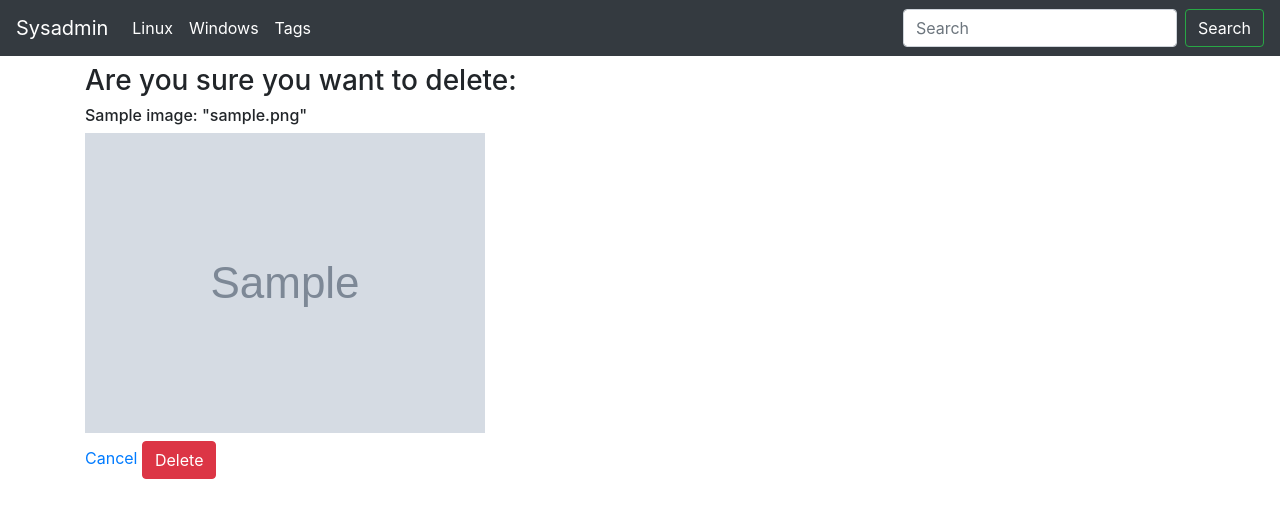
After one commit to Singlelogic/sysadmin, a Django app: page /blog/post/image/1/delete in a window 1280 px wide. The commit adds this page. Shown: the top 518 px of the page. Run offline with Django 3.2, Linux system fonts and the light colour scheme; tables that the repository leaves empty hold one stand-in row (values such as "Sample post"); grey boxes marked "Sample" are stand-in pictures; some libraries are stand-ins or nearby versions.

Commit message:
delete related images in a post

```diff
--- a/blog/models.py
+++ b/blog/models.py
@@ -104,3 +104,10 @@ class Images(models.Model):
 
     def __str__(self):
         return "%s - %s" % (self.post.title, self.name)
+
+    def get_absolute_url(self):
+        post = self.post
+        return reverse('post_update_url', kwargs={'slug': post.slug})
+
+    def get_delete_url(self):
+        return reverse('image_delete_url', kwargs={'id': self.id})
--- /dev/null
+++ b/blog/templates/blog/image_delete.html
@@ -0,0 +1,18 @@
+{% extends 'blog/base_blog.html' %}
+
+{% block title %}
+    Delete image - {{ block.super }}
+{% endblock %}
+
+{% block content %}
+    <form action="{{ image.get_delete_url }}" method="post">
+        {% csrf_token %}
+
+        <h3>Are you sure you want to delete:</h3>
+        <h6>{{ image.name }}: "{{ image.image.name }}"</h6>
+        <img class="delete" src="{{ image.image.url }}">
+        <a href="{{ image.get_absolute_url }}">Cancel</a>
+        <button type="submit" name="buttom" class="btn btn-danger">Delete</button>
+
+    </form>
+{% endblock %}
--- a/blog/templates/blog/post_update_form.html
+++ b/blog/templates/blog/post_update_form.html
@@ -22,7 +22,10 @@
 
         {{ modelformset.management_form }}
         {% for form in modelformset %}
-            <p>{{ form }}</p>
+            <p>
+                {{ form }}
+                <a href="{{ form.instance.get_delete_url }}" class="btn btn-danger">Delete</a>
+            </p>
         {% endfor %}
 
         <button type="submit" class="btn btn-primary">Edit post</button>
--- a/blog/urls.py
+++ b/blog/urls.py
@@ -9,6 +9,7 @@ urlpatterns = [
     path('post/<slug>/', PostDetail.as_view(), name='post_detail_url'),
     path('post/<slug>/update/', PostUpdate.as_view(), name='post_update_url'),
     path('post/<slug>/delete/', PostDelete.as_view(), name='post_delete_url'),
+    path('post/image/<id>/delete', ImageDelete.as_view(), name='image_delete_url'),
     path('tags/', tags_list, name='tags_list_url'),
     path('tag/create/', TagCreate.as_view(), name='tag_create_url'),
     path('tag/<slug>/', TagDetail.as_view(), name='tag_detail_url'),
--- a/blog/views.py
+++ b/blog/views.py
@@ -1,4 +1,4 @@
-from django.shortcuts import render, redirect
+from django.shortcuts import render, redirect, reverse
 from django.views.generic import View
 from django.contrib.auth.mixins import LoginRequiredMixin
 from django.core.paginator import Paginator
@@ -107,6 +107,18 @@ class PostDelete(LoginRequiredMixin, ObjectDeleteMixin, View):
     raise_exception = True
 
 
+class ImageDelete(View):
+    def get(self, request, id):
+        image = Images.objects.get(id=id)
+        return render(request, 'blog/image_delete.html', context={'image': image})
+
+    def post(self, request, id):
+        image = Images.objects.get(id=id)
+        post = image.post
+        image.delete()
+        return redirect(reverse('post_update_url', kwargs={'slug': post.slug}))
+
+
 def posts_list(request):
     search_query = request.GET.get('search', '')
     if search_query:
--- a/static/css/styles.css
+++ b/static/css/styles.css
@@ -39,3 +39,10 @@ img.post{
     height: auto;
     display: block;
 }
+
+img.delete{
+    max-width: 60%;
+    height: auto;
+    display: block;
+    margin-bottom: 8px;
+}
```
